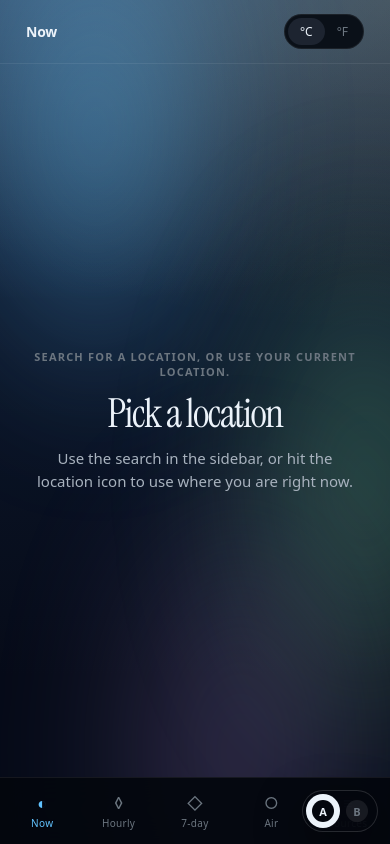
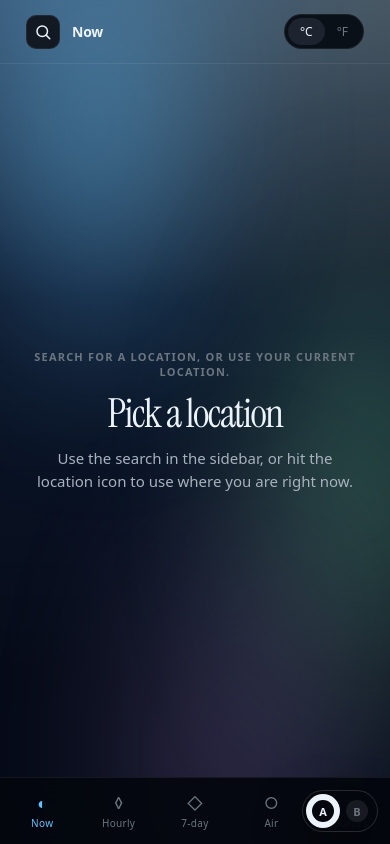
Before and after one commit to CrooksCodes/TrueCastWeather, a Svelte app: page / in a window 390 px wide. Built offline with nearby package versions, Linux system fonts and the light colour scheme.

Commit message:
Add mobile drawer with search to dashboard design

```diff
--- a/src/components/dashboard/Shell.svelte
+++ b/src/components/dashboard/Shell.svelte
@@ -31,13 +31,22 @@
   }: Props = $props();
 
   let section = $state('now');
+  let drawerOpen = $state(false);
+
+  function pickSection(s: string) {
+    section = s;
+    drawerOpen = false;
+  }
 </script>
 
-<div class="layout" data-section={section}>
-  <Sidebar {section} onsection={(s) => (section = s)} />
+<div class="layout" data-section={section} class:drawer-open={drawerOpen}>
+  {#if drawerOpen}
+    <button class="scrim" aria-label="Close menu" onclick={() => (drawerOpen = false)}></button>
+  {/if}
+  <Sidebar {section} onsection={pickSection} onnavigate={() => (drawerOpen = false)} />
 
   <main class="main">
-    <Topbar {section} />
+    <Topbar {section} onmenu={() => (drawerOpen = true)} />
 
     <div class="content" data-section={section}>
       {#if !summary || !appState.location}
@@ -277,9 +286,36 @@
     .single.split { grid-template-columns: 1fr; }
   }
 
+  .scrim {
+    display: none;
+    position: fixed;
+    inset: 0;
+    background: oklch(8% 0.01 260 / 0.55);
+    backdrop-filter: blur(4px);
+    -webkit-backdrop-filter: blur(4px);
+    border: 0;
+    z-index: 40;
+    cursor: pointer;
+    animation: scrim-in 200ms ease-out;
+  }
+  @keyframes scrim-in { from { opacity: 0; } to { opacity: 1; } }
+
   @media (max-width: 720px) {
     .layout { grid-template-columns: 1fr; }
-    :global(.layout > aside.sb) { display: none !important; }
+    :global(.layout > aside.sb) {
+      position: fixed;
+      top: 0; left: 0; bottom: 0;
+      width: min(86vw, 320px);
+      transform: translateX(-100%);
+      transition: transform 240ms cubic-bezier(0.16, 1, 0.3, 1);
+      z-index: 50;
+      height: 100vh;
+      overflow-y: auto;
+    }
+    .layout.drawer-open :global(> aside.sb) {
+      transform: translateX(0);
+    }
+    .scrim { display: block; }
     .content { padding: 16px; }
     .content[data-section="now"] { padding: 14px; }
     .mobile-nav { display: block; }
--- a/src/components/dashboard/Sidebar.svelte
+++ b/src/components/dashboard/Sidebar.svelte
@@ -8,8 +8,9 @@
   interface Props {
     section: string;
     onsection: (s: string) => void;
+    onnavigate?: () => void;
   }
-  const { section, onsection }: Props = $props();
+  const { section, onsection, onnavigate }: Props = $props();
 
   const NAV = [
     { id: 'now',     label: 'Now',     icon: '◐' },
@@ -46,6 +47,7 @@
   function pick(loc: Location) {
     q = ''; suggestions = []; open = false;
     setLocation(loc);
+    onnavigate?.();
   }
 
   function submit(e: Event) {
@@ -158,7 +160,7 @@
           {@const t = tempCache[keyFor(f)]}
           {@const isCur = appState.location ? sameLoc(appState.location, f) : false}
           <li class:current={isCur}>
-            <button class="rail-pick" onclick={() => setLocation(f)}>
+            <button class="rail-pick" onclick={() => { setLocation(f); onnavigate?.(); }}>
               <span class="rail-name">
                 <span class="rail-text">{f.name}</span>
                 <span class="rail-country">{f.country}</span>
--- a/src/components/dashboard/Topbar.svelte
+++ b/src/components/dashboard/Topbar.svelte
@@ -3,8 +3,9 @@
 
   interface Props {
     section: string;
+    onmenu?: () => void;
   }
-  const { section }: Props = $props();
+  const { section, onmenu }: Props = $props();
 
   const TITLES: Record<string, string> = {
     now: 'Now',
@@ -24,6 +25,12 @@
 
 <div class="bar">
   <div class="left">
+    <button class="menu-btn" onclick={onmenu} aria-label="Open menu and search">
+      <svg width="18" height="18" viewBox="0 0 24 24" fill="none" stroke="currentColor" stroke-width="2" stroke-linecap="round">
+        <circle cx="11" cy="11" r="7" />
+        <line x1="16.5" y1="16.5" x2="21" y2="21" />
+      </svg>
+    </button>
     <div class="title">{TITLES[section] ?? 'Now'}</div>
     {#if appState.lastUpdated}
       <span class="ts">updated {updatedText}</span>
@@ -46,7 +53,23 @@
     border-bottom: 1px solid var(--line);
     flex-shrink: 0;
   }
-  .left { display: flex; align-items: baseline; gap: 12px; }
+  .left { display: flex; align-items: center; gap: 12px; }
+  .menu-btn {
+    display: none;
+    width: 34px; height: 34px;
+    align-items: center; justify-content: center;
+    background: var(--bg-2);
+    border: 1px solid var(--line);
+    border-radius: 10px;
+    color: var(--text);
+    cursor: pointer;
+    flex-shrink: 0;
+    transition: border-color 200ms, color 200ms;
+  }
+  .menu-btn:hover { border-color: var(--accent); color: var(--accent); }
+  @media (max-width: 720px) {
+    .menu-btn { display: inline-flex; }
+  }
   .title { font-size: 14px; font-weight: 600; letter-spacing: -0.2px; }
   .ts { color: var(--text-mute); font-size: 11px; font-variant-numeric: tabular-nums; }
   .unit-toggle {
```
